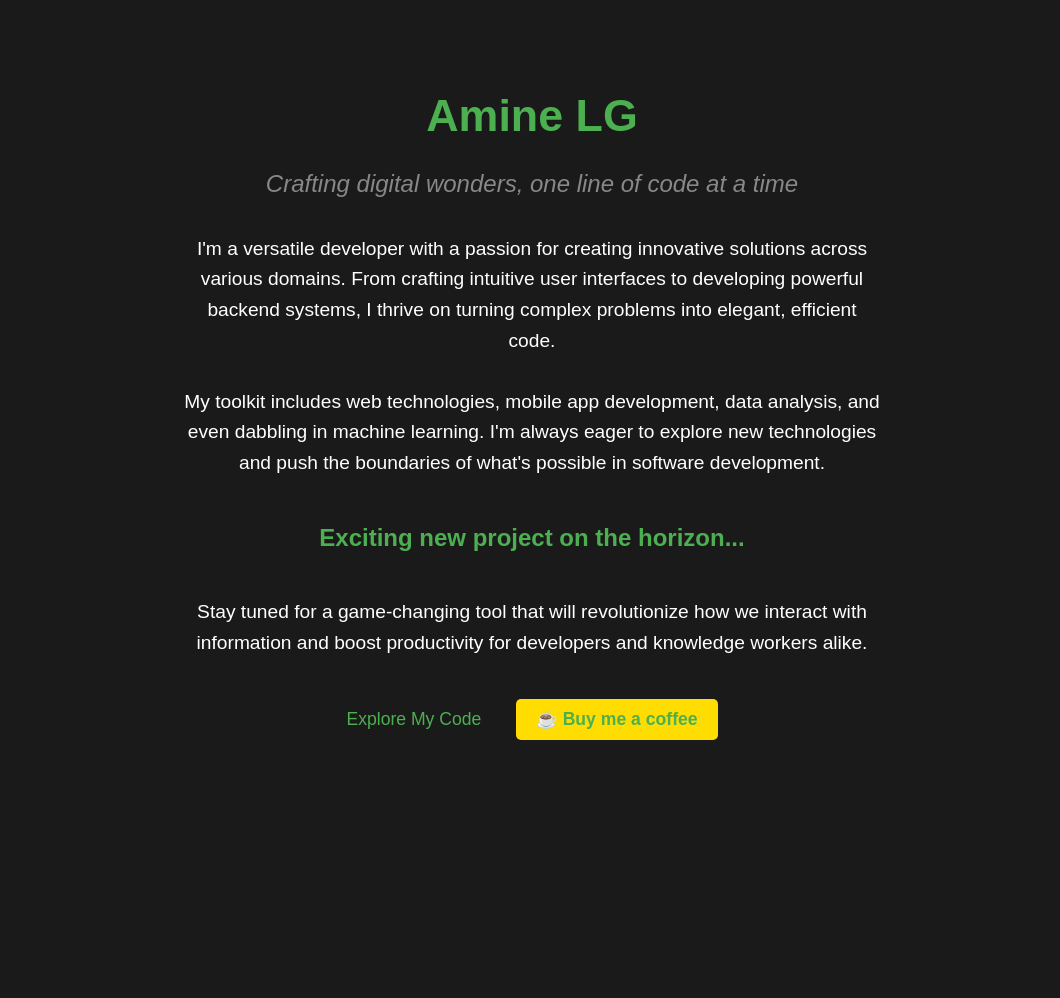
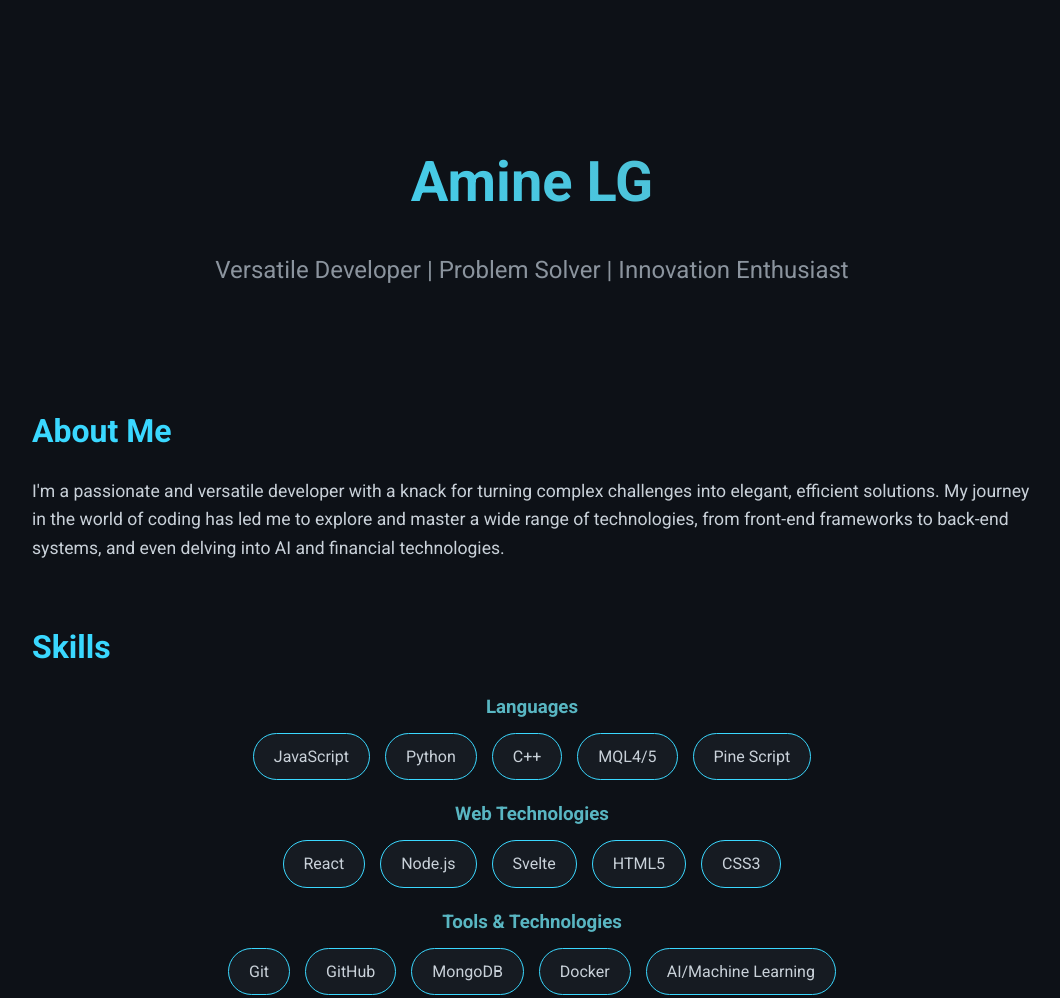
Before and after one commit to Amine-LG/Simple-Web-Test, a plain HTML site: page index.html in a window 1280 px wide. Shown: the top 998 px of the page, without its empty margins (108-1168 px from the left). Before the commit the page ends 800 px from the top, so only its background shows below. Drawn offline with Linux system fonts and the light colour scheme.

Commit message:
Improve styles (Testing GitHub pages..)

```diff
--- a/index.html
+++ b/index.html
@@ -3,89 +3,177 @@
 <head>
     <meta charset="UTF-8">
     <meta name="viewport" content="width=device-width, initial-scale=1.0">
-    <title>Amine LG - Developer</title>
+    <title>Amine LG - Versatile Developer</title>
+    <link href="https://fonts.googleapis.com/css2?family=Roboto:wght@300;400;700&display=swap" rel="stylesheet">
     <style>
+        :root {
+            --primary-color: #3ad8ff;
+            --secondary-color: #59b6c2;
+            --background-color: #0d1117;
+            --text-color: #c9d1d9;
+            --card-color: #161b22;
+        }
         body, html {
             margin: 0;
             padding: 0;
-            font-family: 'Arial', sans-serif;
-            background-color: #1a1a1a;
-            color: #ffffff;
-            height: 100%;
-            display: flex;
-            flex-direction: column;
-            justify-content: center;
-            align-items: center;
-            text-align: center;
+            font-family: 'Roboto', sans-serif;
+            background-color: var(--background-color);
+            color: var(--text-color);
+            line-height: 1.6;
         }
         .container {
-            max-width: 700px;
-            padding: 20px;
+            max-width: 1000px;
+            margin: 0 auto;
+            padding: 40px 20px;
+        }
+        header {
+            text-align: center;
+            padding: 60px 0;
         }
         h1 {
-            font-size: 2.8em;
-            margin-bottom: 20px;
-            color: #4CAF50;
-        }
-        p {
-            font-size: 1.2em;
-            line-height: 1.6;
-            margin-bottom: 30px;
+            font-size: 3.5em;
+            margin-bottom: 10px;
+            background: linear-gradient(45deg, var(--primary-color), var(--secondary-color));
+            -webkit-background-clip: text;
+            -webkit-text-fill-color: transparent;
+            background-clip: text;
         }
         .tagline {
             font-size: 1.5em;
-            font-style: italic;
-            color: #888;
+            color: #8b949e;
             margin-bottom: 30px;
         }
-        .coming-soon {
-            font-size: 1.5em;
-            font-weight: bold;
-            color: #4CAF50;
-            margin: 40px 0;
+        .section {
+            margin-bottom: 60px;
+        }
+        h2 {
+            font-size: 2em;
+            margin-bottom: 20px;
+            color: var(--primary-color);
+        }
+        p {
+            font-size: 1.1em;
+            margin-bottom: 20px;
+        }
+        .skills {
+            display: flex;
+            flex-wrap: wrap;
+            justify-content: center;
+            gap: 15px;
+        }
+        .skill {
+            background-color: var(--card-color);
+            color: var(--text-color);
+            padding: 10px 20px;
+            border-radius: 25px;
+            font-size: 1em;
+            transition: all 0.3s ease;
+            border: 1px solid var(--primary-color);
+        }
+        .skill:hover {
+            transform: translateY(-5px);
+            box-shadow: 0 5px 15px rgba(58, 134, 255, 0.2);
         }
         .links {
+            display: flex;
+            justify-content: center;
+            align-items: center;
+            gap: 20px;
             margin-top: 40px;
+            flex-wrap: wrap;
         }
-        .links a {
-            color: #4CAF50;
-            text-decoration: none;
-            margin: 0 15px;
-            font-size: 1.1em;
-            transition: color 0.3s ease;
-        }
-        .links a:hover {
-            color: #45a049;
-        }
-        .coffee-button {
+        .button {
             display: inline-block;
             padding: 10px 20px;
-            background-color: #FFDD00;
-            color: #000000;
+            border-radius: 5px;
             text-decoration: none;
-            border-radius: 5px;
             font-weight: bold;
-            transition: background-color 0.3s ease;
+            transition: all 0.3s ease;
         }
-        .coffee-button:hover {
-            background-color: #FFE44D;
+        .github-button {
+            background-color: #595a59;
+            color: #ffffff;
+        }
+        .github-button:hover {
+            background-color: #696969;
+        }
+        #github-embed {
+            width: 100%;
+            height: 200px;
+            border: none;
+            overflow: hidden;
+            margin-top: 20px;
+            border-radius: 10px;
+        }
+        .skill-category {
+            text-align: center;
+            margin-bottom: 20px;
+        }
+        .skill-category h3 {
+            color: var(--secondary-color);
+            margin-bottom: 10px;
         }
     </style>
 </head>
 <body>
     <div class="container">
-        <h1>Amine LG</h1>
-        <p class="tagline">Crafting digital wonders, one line of code at a time</p>
-        <p>I'm a versatile developer with a passion for creating innovative solutions across various domains. From crafting intuitive user interfaces to developing powerful backend systems, I thrive on turning complex problems into elegant, efficient code.</p>
-        <p>My toolkit includes web technologies, mobile app development, data analysis, and even dabbling in machine learning. I'm always eager to explore new technologies and push the boundaries of what's possible in software development.</p>
-        <p class="coming-soon">Exciting new project on the horizon...</p>
-        <p>Stay tuned for a game-changing tool that will revolutionize how we interact with information and boost productivity for developers and knowledge workers alike.</p>
-        <div class="links">
-            <a href="https://github.com/Amine-LG" target="_blank">Explore My Code</a>
-            <a href="https://www.buymeacoffee.com/aminelg" target="_blank" class="coffee-button">
-                ☕ Buy me a coffee
-            </a>
-        </div>
+        <header>
+            <h1>Amine LG</h1>
+            <p class="tagline">Versatile Developer | Problem Solver | Innovation Enthusiast</p>
+        </header>
+
+        <section class="section">
+            <h2>About Me</h2>
+            <p>I'm a passionate and versatile developer with a knack for turning complex challenges into elegant, efficient solutions. My journey in the world of coding has led me to explore and master a wide range of technologies, from front-end frameworks to back-end systems, and even delving into AI and financial technologies.</p>
+        </section>
+
+        <section class="section">
+            <h2>Skills</h2>
+            <div class="skill-category">
+                <h3>Languages</h3>
+                <div class="skills">
+                    <span class="skill">JavaScript</span>
+                    <span class="skill">Python</span>
+                    <span class="skill">C++</span>
+                    <span class="skill">MQL4/5</span>
+                    <span class="skill">Pine Script</span>
+                </div>
+            </div>
+            <div class="skill-category">
+                <h3>Web Technologies</h3>
+                <div class="skills">
+                    <span class="skill">React</span>
+                    <span class="skill">Node.js</span>
+                    <span class="skill">Svelte</span>
+                    <span class="skill">HTML5</span>
+                    <span class="skill">CSS3</span>
+                </div>
+            </div>
+            <div class="skill-category">
+                <h3>Tools & Technologies</h3>
+                <div class="skills">
+                    <span class="skill">Git</span>
+                    <span class="skill">GitHub</span>
+                    <span class="skill">MongoDB</span>
+                    <span class="skill">Docker</span>
+                    <span class="skill">AI/Machine Learning</span>
+                </div>
+            </div>
+        </section>
+
+        <section class="section">
+            <h2>GitHub Activity</h2>
+            <iframe id="github-embed" src="https://github-readme-stats.vercel.app/api?username=Amine-LG&show_icons=true&theme=dark"></iframe>
+        </section>
+
+        <section class="section">
+            <h2>Let's Connect</h2>
+            <p>I'm always eager to collaborate on exciting projects or discuss the latest in tech. Feel free to reach out or support my work!</p>
+            <div class="links">
+                <a href="https://github.com/Amine-LG" target="_blank" class="button github-button">GitHub Profile</a>
+                <script type="text/javascript" src="https://cdnjs.buymeacoffee.com/1.0.0/button.prod.min.js" data-name="bmc-button" data-slug="aminelg" data-color="#FFDD00" data-emoji=""  data-font="Cookie" data-text="Buy me a coffee" data-outline-color="#000000" data-font-color="#000000" data-coffee-color="#ffffff" ></script>
+            </div>
+        </section>
     </div>
 </body>
 </html>
```
